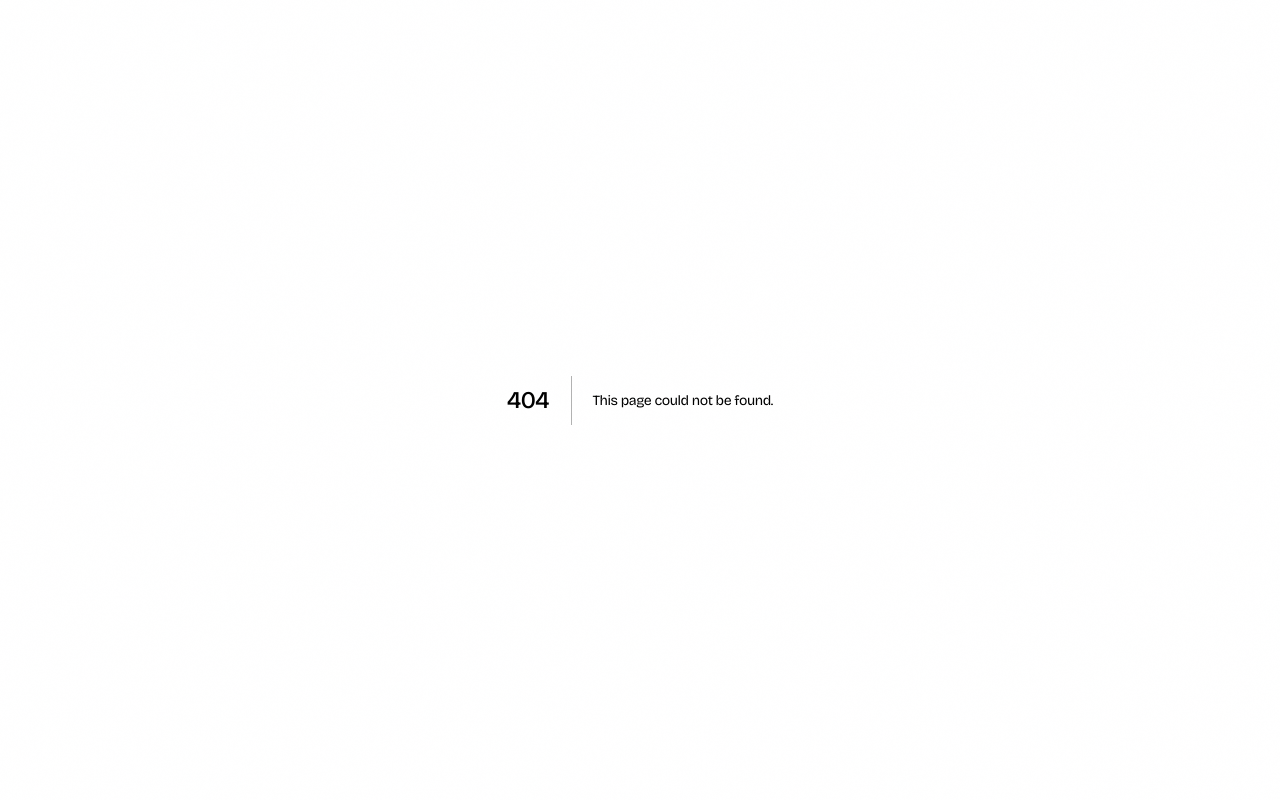
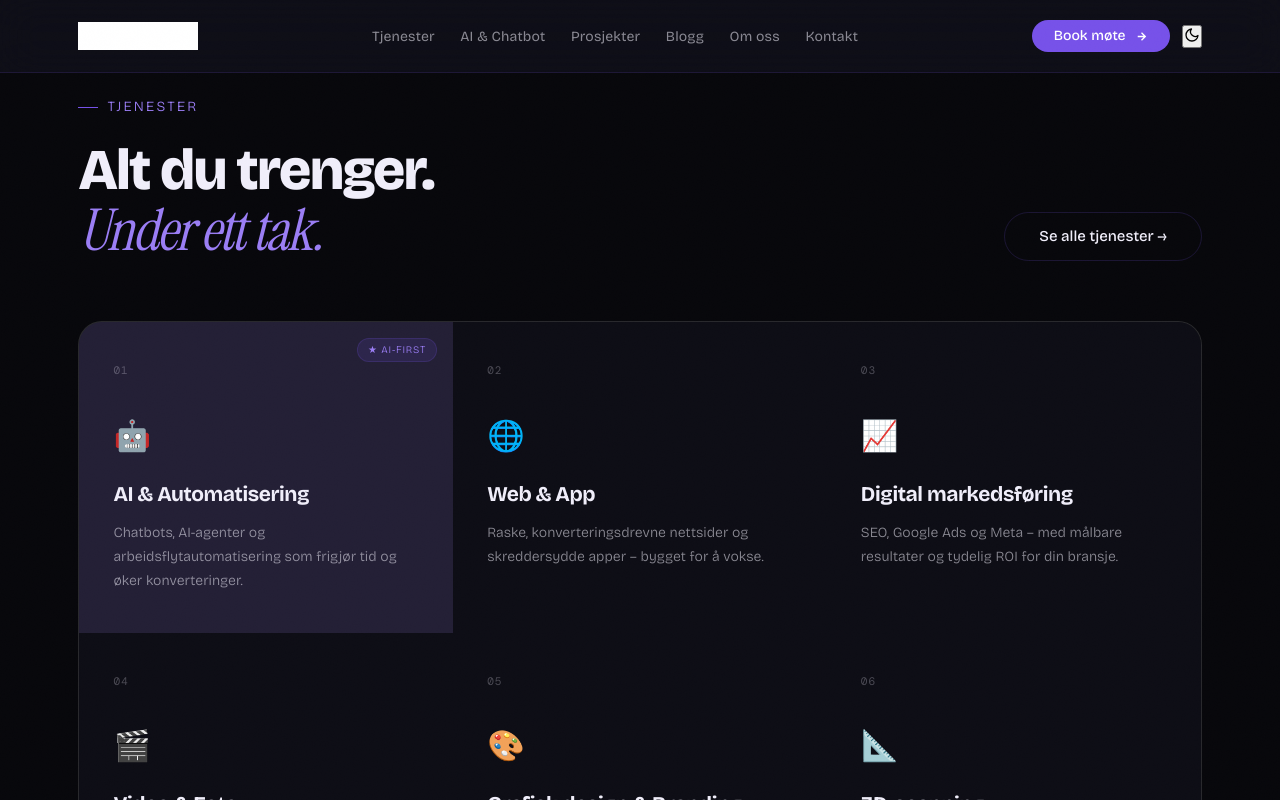
Before and after one commit to attentioErik/attentio-v2, a Next.js app: page /tjenester in a window 1280 px wide. Before the commit this address had no page. Shown: the top 800 px of the page. Built offline with nearby package versions, Linux system fonts and the light colour scheme; grey boxes are pictures that could not be loaded; a web font is replaced by a local one.

Commit message:
Add services page and update nav link to AI automation service

```diff
--- /dev/null
+++ b/app/tjenester/layout.tsx
@@ -0,0 +1,12 @@
+import Nav from '@/components/Nav'
+import Footer from '@/components/Footer'
+
+export default function TjenesterLayout({ children }: { children: React.ReactNode }) {
+  return (
+    <>
+      <Nav />
+      <main>{children}</main>
+      <Footer />
+    </>
+  )
+}
--- /dev/null
+++ b/app/tjenester/page.tsx
@@ -0,0 +1,27 @@
+import type { Metadata } from 'next'
+import Services from '@/components/Services'
+import CTASection from '@/components/CTASection'
+
+export const metadata: Metadata = {
+  title: 'Tjenester | attentio – AI-drevet digitalbyrå i Bergen',
+  description:
+    'Utforsker alle tjenestene attentio leverer: AI & automatisering, web, digital markedsføring, video & foto, design og 3D-scanning.',
+  openGraph: {
+    title: 'Tjenester | attentio',
+    description: 'AI & automatisering, web, digital markedsføring, video, design og 3D-scanning – alt du trenger under ett tak.',
+    locale: 'nb_NO',
+    type: 'website',
+  },
+  alternates: {
+    canonical: '/tjenester',
+  },
+}
+
+export default function TjenesterPage() {
+  return (
+    <>
+      <Services />
+      <CTASection />
+    </>
+  )
+}
--- a/components/Nav.tsx
+++ b/components/Nav.tsx
@@ -1,14 +1,38 @@
 'use client'
 
-import { useState } from 'react'
+import { useState, useEffect } from 'react'
 import Link from 'next/link'
 import Image from 'next/image'
 import Button from './Button'
 import styles from './Nav.module.css'
 
+function MoonIcon() {
+  return (
+    <svg width="16" height="16" viewBox="0 0 24 24" fill="none" stroke="currentColor" strokeWidth="2" strokeLinecap="round" strokeLinejoin="round" aria-hidden="true">
+      <path d="M21 12.79A9 9 0 1 1 11.21 3 7 7 0 0 0 21 12.79z" />
+    </svg>
+  )
+}
+
+function SunIcon() {
+  return (
+    <svg width="16" height="16" viewBox="0 0 24 24" fill="none" stroke="currentColor" strokeWidth="2" strokeLinecap="round" strokeLinejoin="round" aria-hidden="true">
+      <circle cx="12" cy="12" r="5" />
+      <line x1="12" y1="1" x2="12" y2="3" />
+      <line x1="12" y1="21" x2="12" y2="23" />
+      <line x1="4.22" y1="4.22" x2="5.64" y2="5.64" />
+      <line x1="18.36" y1="18.36" x2="19.78" y2="19.78" />
+      <line x1="1" y1="12" x2="3" y2="12" />
+      <line x1="21" y1="12" x2="23" y2="12" />
+      <line x1="4.22" y1="19.78" x2="5.64" y2="18.36" />
+      <line x1="18.36" y1="5.64" x2="19.78" y2="4.22" />
+    </svg>
+  )
+}
+
 const links = [
-  { href: '#tjenester', label: 'Tjenester' },
-  { href: '#ai', label: 'AI & Chatbot' },
+  { href: '/tjenester', label: 'Tjenester' },
+  { href: '/services/ai-automation', label: 'AI & Chatbot' },
   { href: '/prosjekter', label: 'Prosjekter' },
   { href: '/artikler', label: 'Blogg' },
   { href: '/om-oss', label: 'Om oss' },
@@ -17,6 +41,21 @@ const links = [
 
 export default function Nav() {
   const [open, setOpen] = useState(false)
+  const [theme, setTheme] = useState<'dark' | 'light'>('dark')
+
+  useEffect(() => {
+    const t = document.documentElement.getAttribute('data-theme') as 'dark' | 'light'
+    if (t) setTheme(t)
+  }, [])
+
+  const toggleTheme = () => {
+    const next = theme === 'dark' ? 'light' : 'dark'
+    setTheme(next)
+    document.documentElement.classList.add('theme-transitioning')
+    document.documentElement.setAttribute('data-theme', next)
+    try { localStorage.setItem('attentio-theme', next) } catch {}
+    setTimeout(() => document.documentElement.classList.remove('theme-transitioning'), 300)
+  }
 
   return (
     <nav className={styles.nav}>
@@ -50,6 +89,15 @@ export default function Nav() {
               <path d="M5 12h14M12 5l7 7-7 7" />
             </svg>
           </Button>
+
+          {/* Theme toggle */}
+          <button
+            className={styles.themeToggle}
+            onClick={toggleTheme}
+            aria-label={theme === 'dark' ? 'Bytt til lys modus' : 'Bytt til mørk modus'}
+          >
+            {theme === 'dark' ? <MoonIcon /> : <SunIcon />}
+          </button>
 
           {/* Hamburger */}
           <button
```
